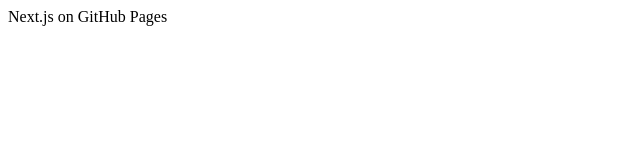
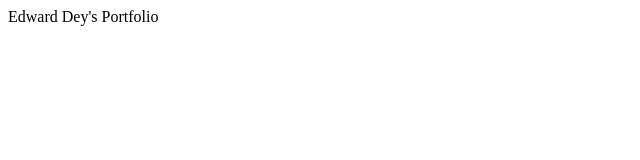
Before and after one commit to DeyNgn/Portfolio, a Next.js app: page / in a window 1280 px wide. Shown: the top 160 px of the page, without its empty margins (0-640 px from the left). Built offline with nearby package versions, Linux system fonts and the light colour scheme.

Commit message:
initial commit to see github pages flow

```diff
--- a/app/page.tsx
+++ b/app/page.tsx
@@ -1,7 +1,7 @@
 export default function Home() {
   return (
     <main>
-      <div>Next.js on GitHub Pages</div>
+      <div>Edward Dey's Portfolio</div>
     </main>
   );
 }
```
Also changed, not shown: 1 other file (tests, documents, lock files or other folders).
